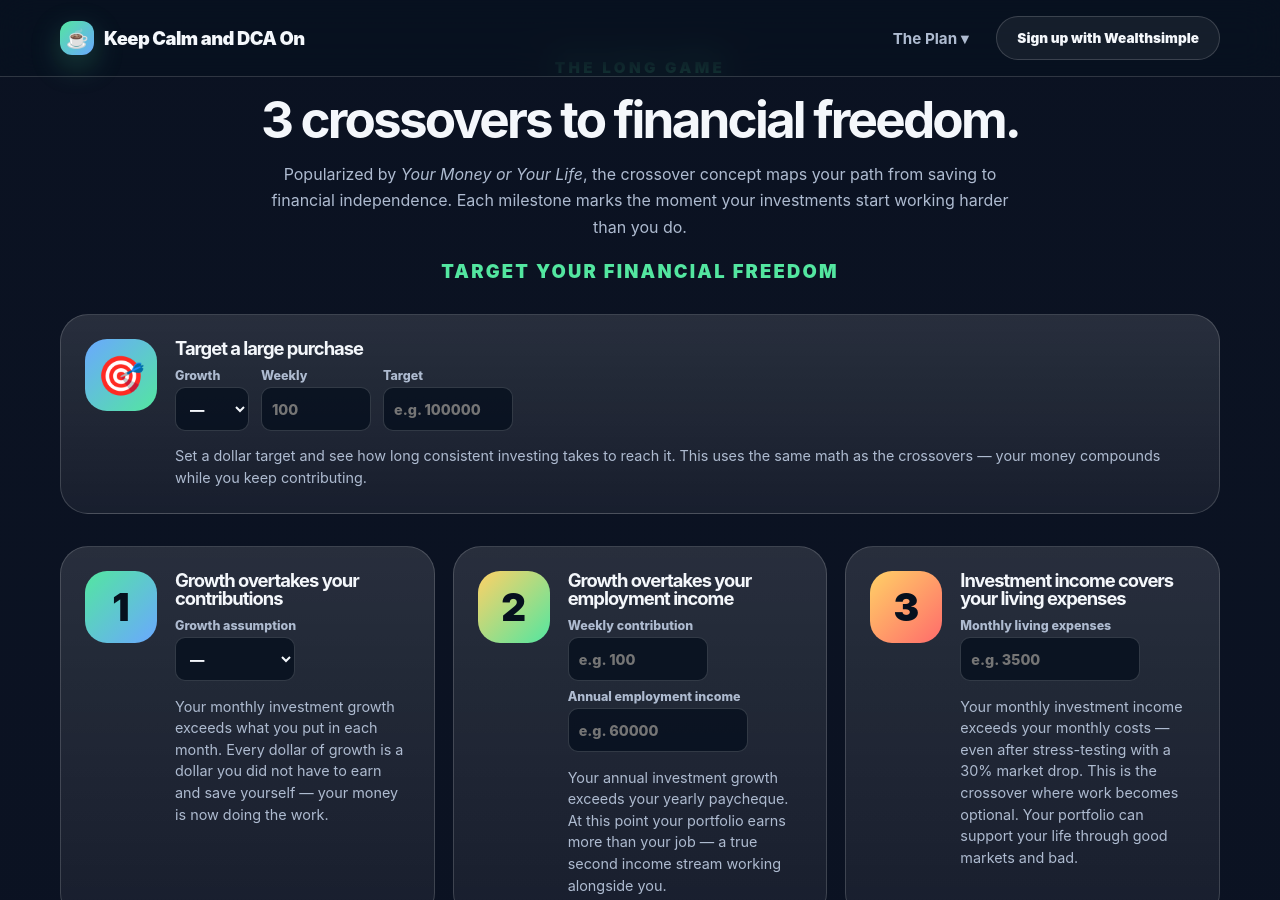
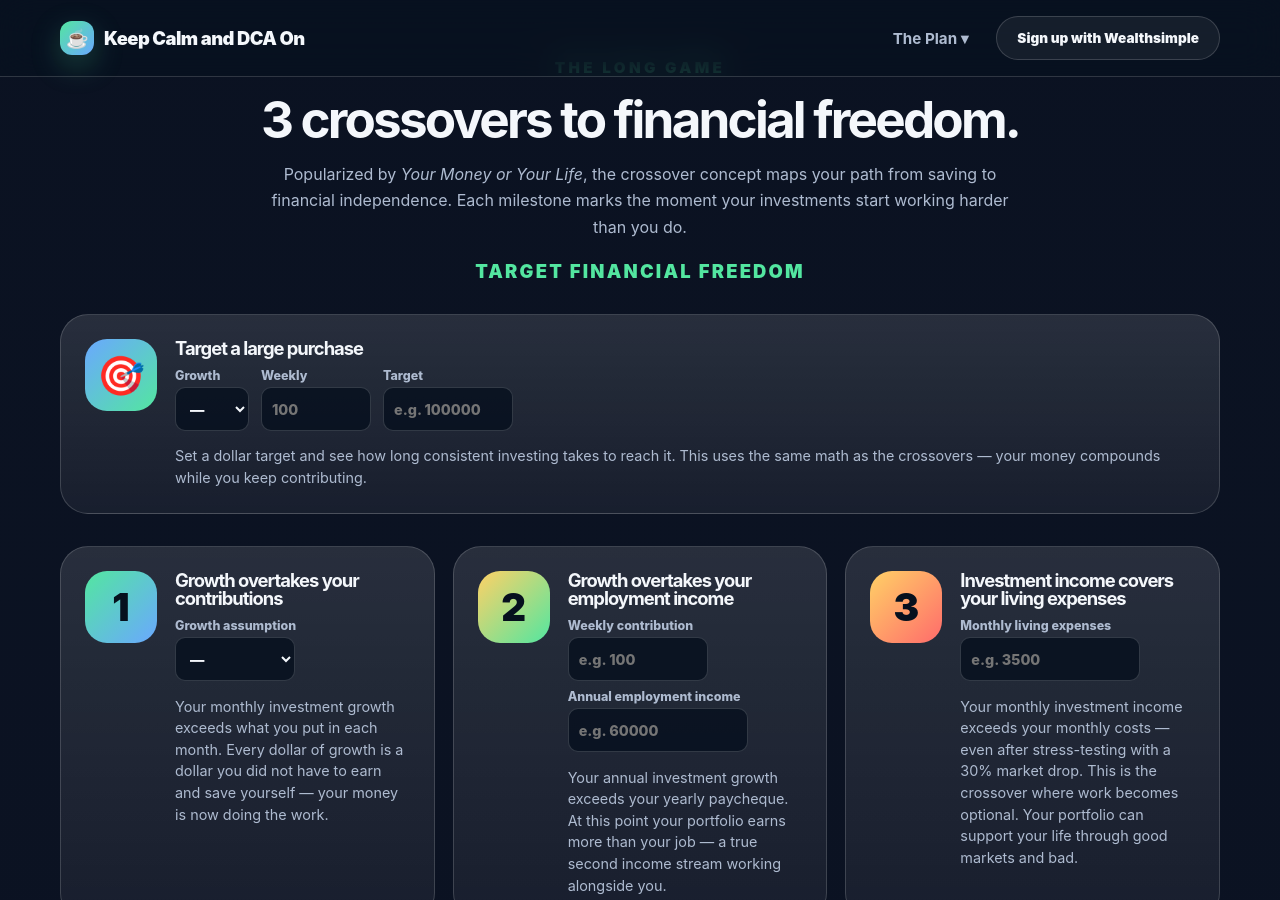
Before and after one commit to thestamp/dcathedip, a Jekyll site: the page built from index.html, in a window 1280 px wide and 900 px high, scrolled down 4996 px. Built offline with Jekyll 4.4.1, drawn with Linux system fonts in a browser that asks for light colours.

Commit message:
Rename crossover subtitle to 'Target financial freedom'

```diff
--- a/index.html
+++ b/index.html
@@ -216,7 +216,7 @@ description: "A complete plan for Canadian ETF investors: tackle high-interest d
           <p class="eyebrow">The long game</p>
           <h2>3 crossovers to financial freedom.</h2>
           <p>Popularized by <em>Your Money or Your Life</em>, the crossover concept maps your path from saving to financial independence. Each milestone marks the moment your investments start working harder than you do.</p>
-          <p class="eyebrow" style="font-size:1.15rem; letter-spacing:0.12em; margin-top:4px;">Target your financial freedom</p>
+          <p class="eyebrow" style="font-size:1.15rem; letter-spacing:0.12em; margin-top:4px;">Target financial freedom</p>
         </div>
 
         <!-- Target savings calculator -->
```
